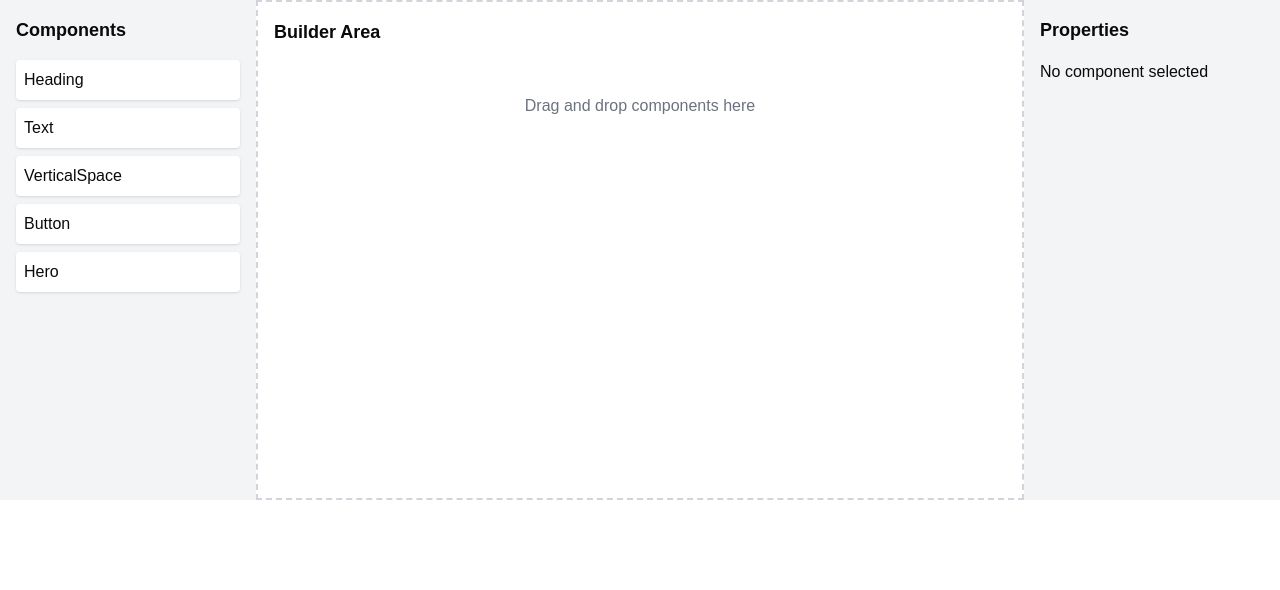
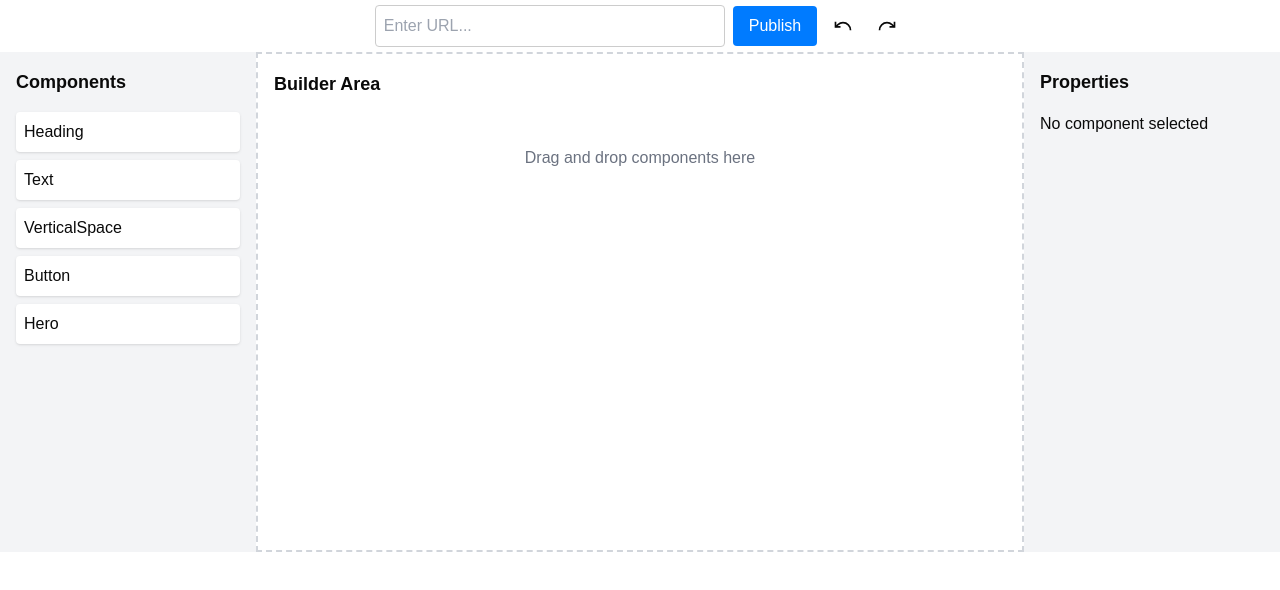
Before and after one commit to riccardo-larosa/page-builder, a Next.js app: page /editor in a window 1280 px wide. Shown: the top 590 px of the page. Built offline with nearby package versions, Linux system fonts and the light colour scheme.

Commit message:
restyling

```diff
--- a/app/editor/Components/Button/index.tsx
+++ b/app/editor/Components/Button/index.tsx
@@ -10,7 +10,7 @@ export type ButtonProps = {
 const ButtonFC: React.FC<ButtonProps> = ({ label, href }) => {
     return <button
             className="bg-blue-500 text-white px-4 py-2 rounded-md"
-            onClick={() => window.location.href=href}>{label}
+            onClick={() => href && (window.location.href = href)}>{label}
             </button>;
 };
 
--- a/app/editor/Components/Hero/index.tsx
+++ b/app/editor/Components/Hero/index.tsx
@@ -1,5 +1,6 @@
 import React from 'react';
 import { Button, ButtonProps, Component } from '../index';
+import styles from './styles.module.css';
 
 export type HeroProps = {
     title: string;
@@ -15,24 +16,10 @@ const HeroFC: React.FC<HeroProps> = ({ title, description, image, buttonLabel, b
             paddingTop: padding,
             paddingBottom: padding,
             }}>
-                <div id="hero-image" style={{ backgroundImage: `url(${image})`,
-                    backgroundSize: 'cover',
-                    backgroundPosition: '50% 50%',
-                    position: 'absolute',
-                    right: '0',
-                    bottom: '0',
-                    left: '0',
-                    top: '0',
-                    inset: '0px',
-                    }} />
-                <div style={{ backgroundImage: 'linear-gradient(-90deg, hsla(0, 0%, 100%, 0), #f7faff 50%)',
-                    position: 'absolute',
-                    right: '0',
-                    bottom: '0',
-                    left: '0',
-                    top: '0',
-                    }} />
-                <div id="hero-content" style={{ position: 'relative', zIndex: '1', maxWidth: '50%' }}>
+                <div id="hero-image" className={styles.heroImage}
+                    style={{ backgroundImage: `url(${image})` }} />
+                <div  className={styles.overlay} />
+                <div id="hero-content" className={styles.heroContent}>
                     <h1>{title}</h1>
                     <p>{description}</p>
                     <div id="hero-button" style={{ marginTop: '20px' }}>
--- a/app/editor/Components/Hero/styles.module.css
+++ b/app/editor/Components/Hero/styles.module.css
@@ -0,0 +1,19 @@
+.heroImage {
+    background-size: cover;
+    background-position: 50% 50%;
+    position: absolute;
+    right: 0;
+    bottom: 0;
+    left: 0;
+    top: 0;
+    inset: 0px;
+}
+
+.overlay {
+    position: absolute;
+    right: 0;
+    bottom: 0;
+    left: 0;
+    top: 0;
+    background-image: linear-gradient(-90deg, hsla(0, 0%, 100%, 0), #f7faff 50%);
+}
--- /dev/null
+++ b/app/editor/PageComponents/Header/index.tsx
@@ -0,0 +1,36 @@
+import React from 'react';
+import styles from './styles.module.css';
+
+export default function Header() {
+    return <header>
+
+        <div className={styles.tools}>
+            <div>
+            <input
+                type="url"
+                placeholder="Enter URL..."
+                className={styles.urlInput}
+                />
+            </div>
+            <div className={styles.toolsContainer}>
+                <button
+              className={styles.publishButton}
+            >
+              Publish
+            </button>
+            <button className={styles.iconButton} title="Undo">
+              <svg xmlns="http://www.w3.org/2000/svg" width="20" height="20" viewBox="0 0 24 24" fill="none" stroke="currentColor" strokeWidth="2">
+                <path d="M3 7v6h6" />
+                <path d="M21 17a9 9 0 0 0-9-9 9 9 0 0 0-6 2.3L3 13" />
+              </svg>
+            </button>
+            <button className={styles.iconButton} title="Redo">
+              <svg xmlns="http://www.w3.org/2000/svg" width="20" height="20" viewBox="0 0 24 24" fill="none" stroke="currentColor" strokeWidth="2">
+                <path d="M21 7v6h-6" />
+                <path d="M3 17a9 9 0 0 1 9-9 9 9 0 0 1 6 2.3L21 13" />
+              </svg>
+            </button>
+          </div>
+        </div>
+    </header>;
+};
--- /dev/null
+++ b/app/editor/PageComponents/Header/styles.module.css
@@ -0,0 +1,34 @@
+.urlInput {
+    border: 1px solid #ccc;
+    border-radius: 4px;
+    padding: 8px;
+    width: 350px;
+}
+
+.tools {
+    display: flex;
+    justify-content: center;
+    align-items: center;
+    gap: 8px;
+    max-width: 800px;
+    margin: 5px auto;
+    padding: 0 16px;
+}
+
+.toolsContainer {
+    display: flex;
+    align-items: center;
+    gap: 8px;
+}
+
+.publishButton {
+    background-color: #007bff;
+    color: white;
+    padding: 8px 16px;
+    border-radius: 4px;
+}
+
+.iconButton {
+    padding: 8px;
+    border-radius: 4px;
+}
--- a/app/editor/PropertiesPanel.tsx
+++ b/app/editor/PropertiesPanel.tsx
@@ -39,7 +39,7 @@ const PropertiesPanel: React.FC<PropertiesPanelProps> = ({
             field.type === 'select' ? (
               <select value={selectedComponent.props[key] || ''} onChange={(e) => handleChange(key, e.target.value)}>
                 {field.options.map((option) => (
-                  <option key={option.value} value={option.value}>{option.label}</option>
+                  <option key={String(option.value)} value={String(option.value)}>{option.label}</option>
                 ))}
               </select>
             ) : field.type === 'textarea' ? (
--- a/app/editor/page.tsx
+++ b/app/editor/page.tsx
@@ -15,6 +15,7 @@ import {
 
 import { Text, VerticalSpace, Heading, Hero, Button, Component } from './Components';
 import ComponentList from './ComponentList';
+import Header from './PageComponents/Header';
 import BuilderArea from './BuilderArea';
 import PropertiesPanel from './PropertiesPanel';
 import { ComponentType } from 'react';
@@ -29,6 +30,7 @@ const components: { [key: string]: Component<any> } = {
 };
 
 export default function EditorPage() {
+  const [pageTitle, setPageTitle] = useState<string>('Page Title');
   const [builderComponents, setBuilderComponents] = useState<Array<{ type: string; props: any }>>([]);
   const [selectedComponent, setSelectedComponent] = useState<{ type: string; props: any } | null>(null);
 
@@ -92,8 +94,10 @@ export default function EditorPage() {
 
 
   return (
-    <DndContext sensors={sensors} onDragStart={handleDragStart} onDragMove={handleDragMove} onDragEnd={handleDragEnd}>
-      <div className="flex">
+    <>
+      <Header pageTitle={pageTitle} setPageTitle={setPageTitle} />
+      <DndContext sensors={sensors} onDragStart={handleDragStart} onDragMove={handleDragMove} onDragEnd={handleDragEnd}>
+        <div className="flex">
         <ComponentList components={Object.keys(components)} />
         <BuilderArea
           components={builderComponents}
@@ -109,7 +113,8 @@ export default function EditorPage() {
       </div>
       <DragOverlay>
         {activeId ? <div>{activeId}</div> : null}
-      </DragOverlay>
-    </DndContext>
+        </DragOverlay>
+      </DndContext>
+    </>
   );
 }
```
